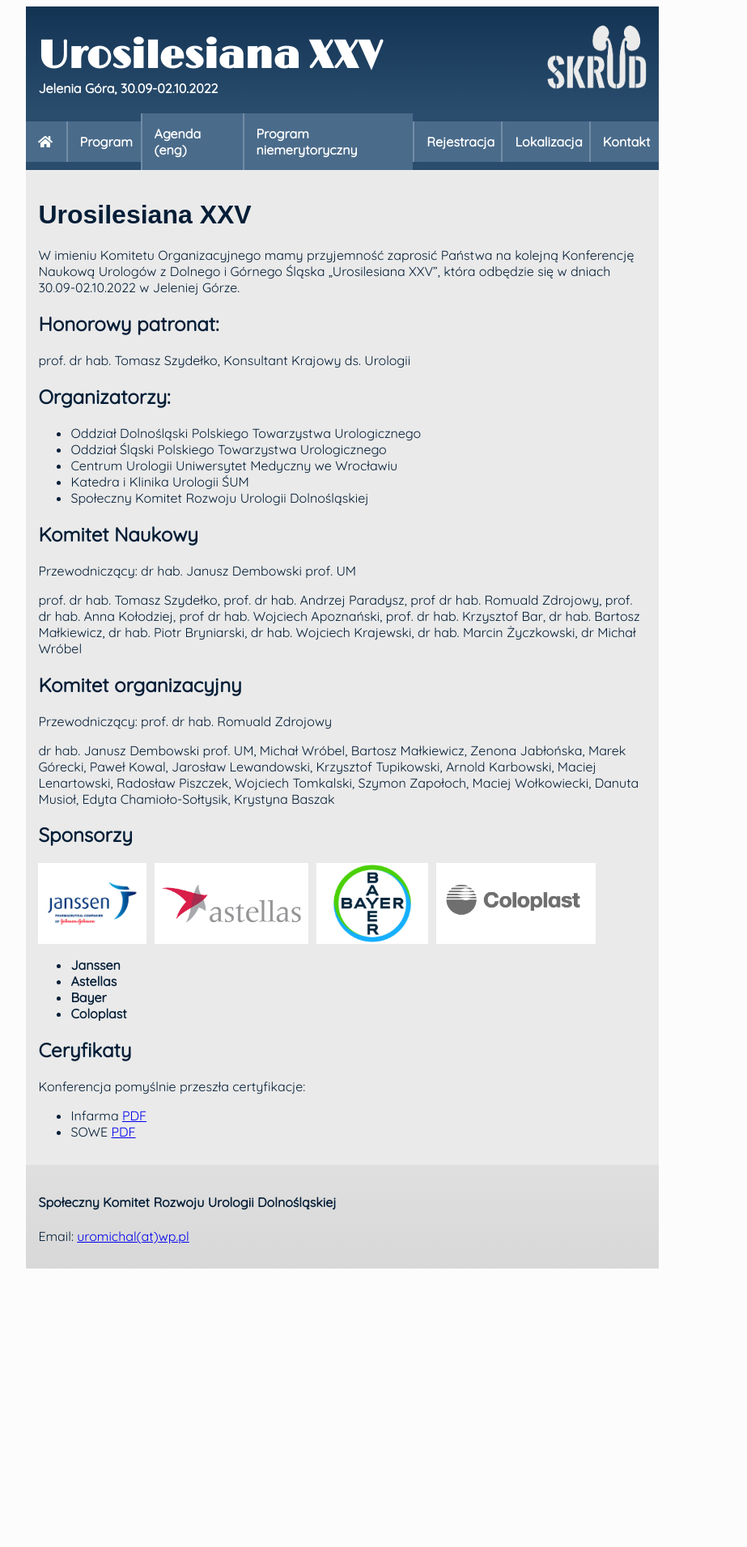
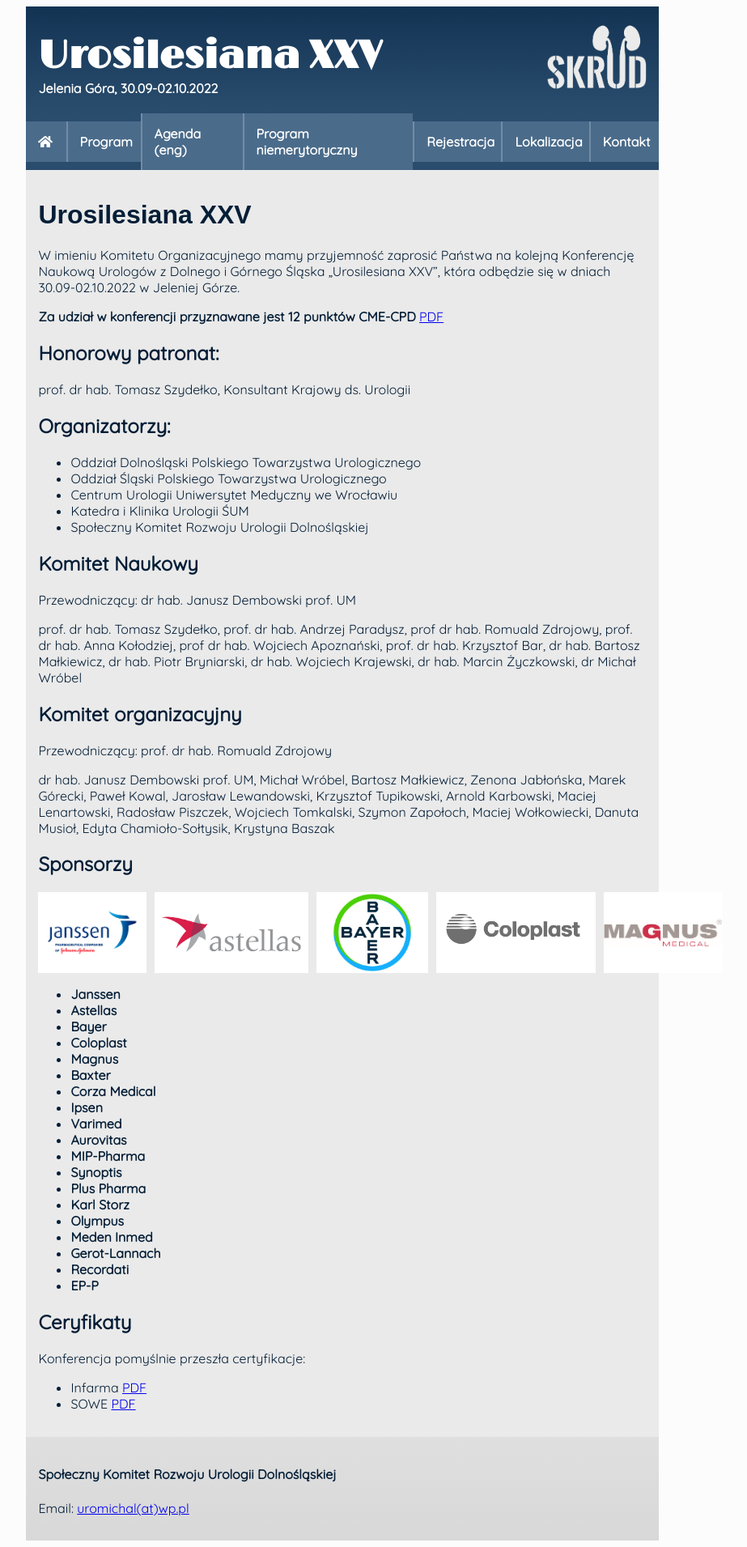
Before and after one commit to ptu-dolnyslask/urosilesiana, a Jekyll site: the page built from index.md, in a window 1280 px wide. Shown: the whole page at 81% size, without its empty margins (217-1140 px from the left). Built offline with Jekyll 4.4.1, drawn with Linux system fonts in a browser that asks for light colours; nearby versions of some CDN libraries; some web fonts are replaced; our own code applies the rules of GitHub Pages for plain Markdown files; before the commit the page ends 1575 px from its top, so only the background shows below that.

Commit message:
Sponsors, cme-cpd

```diff
--- a/_includes/sponsors.html
+++ b/_includes/sponsors.html
@@ -3,4 +3,5 @@
     <img src="{{baseurl}}/assets/logos/astellas.jpg" />
     <img src="{{baseurl}}/assets/logos/bayer.jpg" />
     <img src="{{baseurl}}/assets/logos/coloplast.png" />
+    <img src="{{baseurl}}/assets/logos/Magnus.png" />
 </div>
--- a/index.md
+++ b/index.md
@@ -5,6 +5,8 @@
 ===
 W imieniu Komitetu Organizacyjnego mamy przyjemność zaprosić Państwa na kolejną
 Konferencję Naukową Urologów z Dolnego i Górnego Śląska „Urosilesiana XXV”, która odbędzie się w dniach 30.09-02.10.2022 w Jeleniej Górze.
+
+**Za udział w konferencji przyznawane jest 12 punktów CME-CPD** [PDF]({{ site.baseurl }}/assets/CME-CPD_XXV_UROSILESIANA.pdf)
 
 Honorowy patronat:
 ---
@@ -39,6 +41,21 @@
 * **Astellas**
 * **Bayer**
 * **Coloplast**
+* **Magnus**
+* **Baxter**
+* **Corza Medical**
+* **Ipsen**
+* **Varimed**
+* **Aurovitas**
+* **MIP-Pharma**
+* **Synoptis**
+* **Plus Pharma**
+* **Karl Storz**
+* **Olympus**
+* **Meden Inmed**
+* **Gerot-Lannach**
+* **Recordati**
+* **EP-P**
 
 Ceryfikaty
 ---
```
Also changed, not shown: Gemfile.lock, assets/logos/Magnus.png (added), 1 other file.
